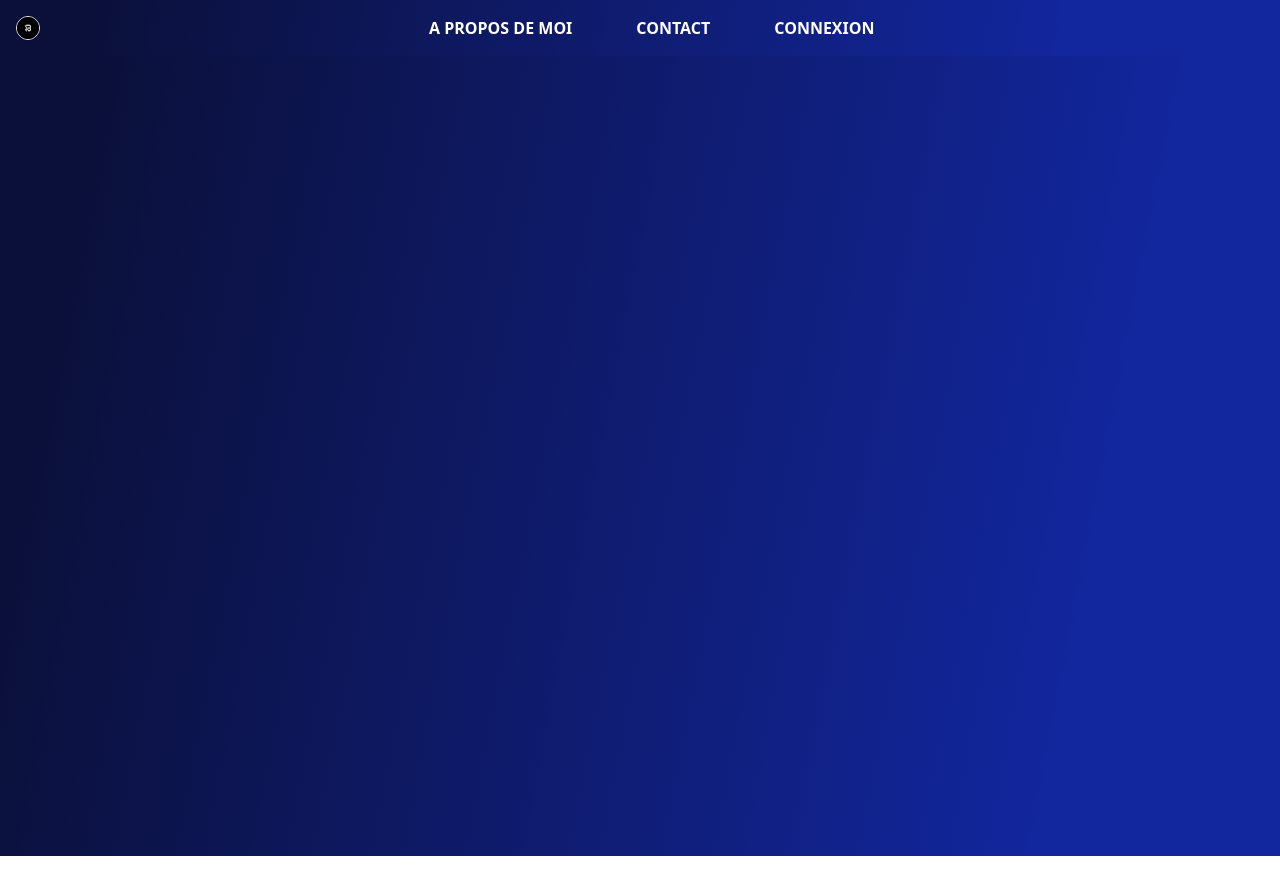
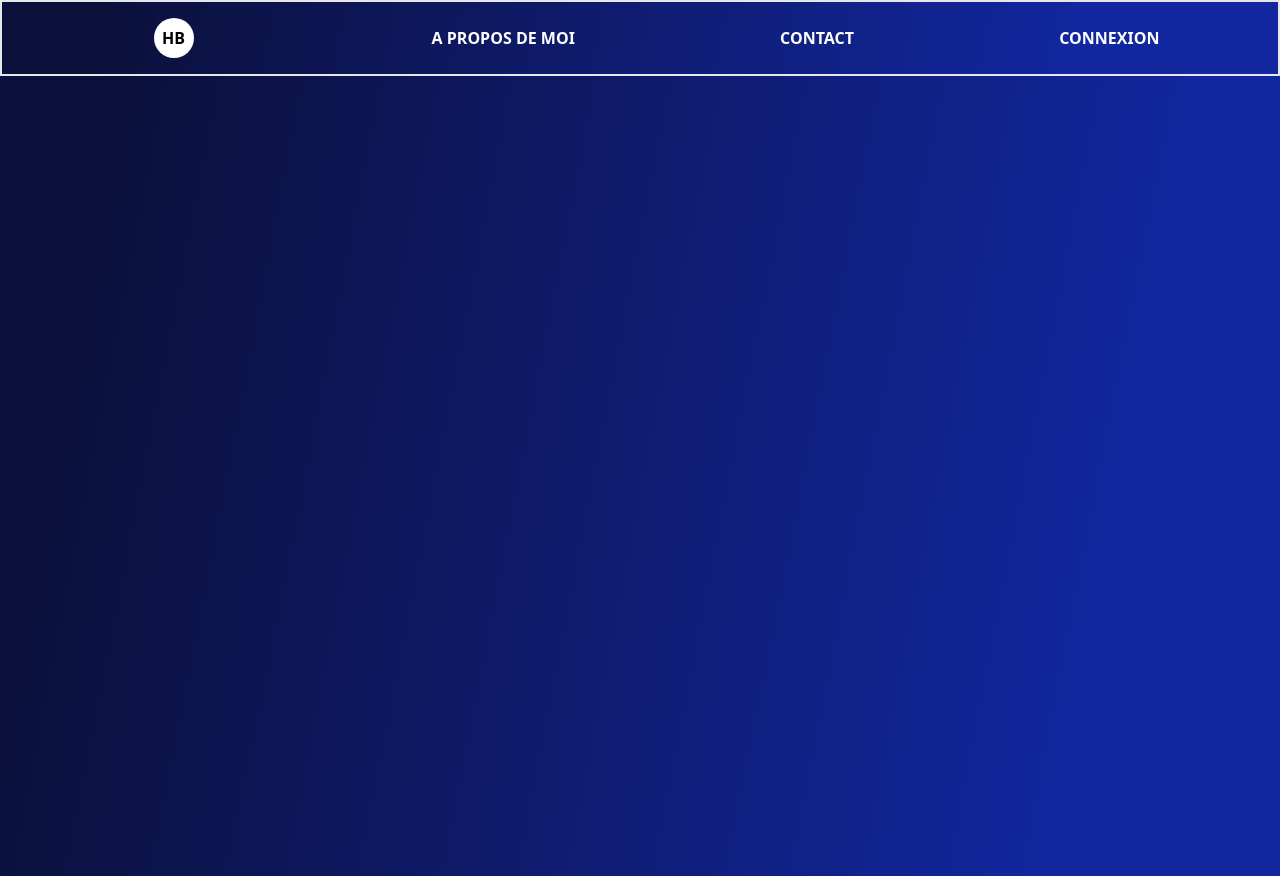
Before and after one commit to Hamza-bakk/DJOSER-FRONT-END, a React (Vite) app: page / in a window 1280 px wide. Built offline with nearby package versions, Linux system fonts and the light colour scheme.

Commit message:
Update navbar delete img and andd juste HB for corporrate items

```diff
--- a/package.json
+++ b/package.json
@@ -13,7 +13,8 @@
     "autoprefixer": "^10.4.17",
     "postcss": "^8.4.35",
     "react": "^18.2.0",
-    "react-dom": "^18.2.0"
+    "react-dom": "^18.2.0",
+    "react-router-dom": "^6.22.2"
   },
   "devDependencies": {
     "@types/react": "^18.2.56",
--- a/src/App.jsx
+++ b/src/App.jsx
@@ -1,6 +1,7 @@
 
 import './assets/styles/globals.scss';
 import HomePage from './pages/HomePage/homepage.jsx'
+
 
 
 function App() {
--- a/src/components/Navbar/navbar.jsx
+++ b/src/components/Navbar/navbar.jsx
@@ -1,28 +1,26 @@
-import logo from "/public/Logo.png"
 
 
 const Navbar = () => {
+    const handleHBClick = () => {
+        window.location.href = "/";
+    };
+
     return (
-        <div className="flex gradient-background p-4 ">
-            <div className="flex h-full justify-center w-full">
-                <div className="flex w-full rounded cursor-pointer flex-row">
-                    <a href="/">
-                        <img
-                            className=" rounded-full border border-gray-100 shadow-sm h-6 w-6"
-                            src={logo} // Utilisez la variable d'importation pour spécifier la source de l'image
-                            alt="Logo HB" // Assurez-vous de fournir une description textuelle pour l'accessibilité
-                        />
-                    </a>
-                    <div className="flex md:flex-wrap sm:flex-row font-bold  text-white w-full justify-center text-center items-center">
-                        {/* Ajoutez vos liens ici */}
-                        <a href="/propos-de-moi" className="text-white mx-8 sm:mx-2 hover:underline" >A PROPOS DE MOI</a>
-                        <a href="/contact" className="text-white mx-8 sm:mx-2 hover:underline">CONTACT</a>
-                        <a href="/connexion" className="text-white mx-8 sm:mx-2 hover:underline">CONNEXION</a>
+        <div className="flex gradient-background p-4 w-full border-2">
+            <div className="flex flex-row items-center justify-between w-full">
+                <div className="flex h-full w-3/12 justify-center rounded-lg items-center">
+                    <div onClick={handleHBClick} className="cursor-pointer rounded-full bg-white h-10 w-10 flex items-center justify-center text-black font-bold">
+                        HB
                     </div>
+                </div>
+                <div className="flex flex-row w-9/12 justify-around sm:gap-4 text-center items-center">
+                    <a href="/propos-de-moi" className="text-white font-bold sm:text-sm hover:underline">A PROPOS DE MOI</a>
+                    <a href="/contact" className="text-white font-bold  sm:text-sm  hover:underline">CONTACT</a>
+                    <a href="/connexion" className="text-white font-bold sm:text-sm  hover:underline">CONNEXION</a>
                 </div>
             </div>
         </div>
+    );
+};
 
-    );
-}
 export default Navbar;
```
Also changed, not shown: 1 other file (tests, documents, lock files or other folders).
